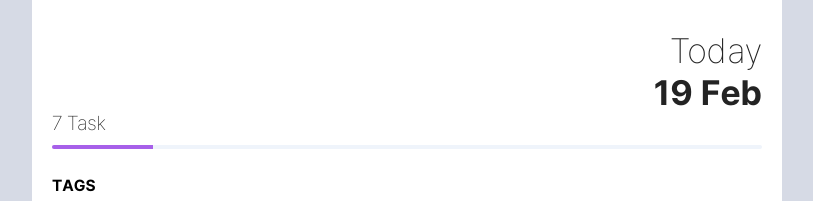
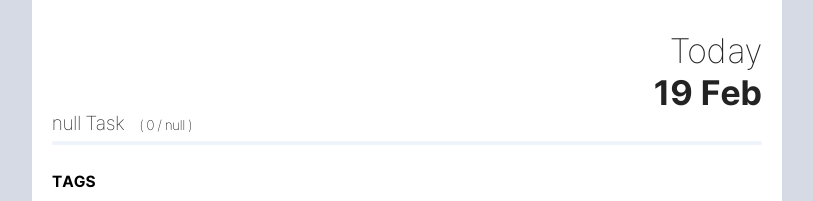
Before and after one commit to GomiLim/todo-list, a React (Create React App) app: page / in a window 1280 px wide. Shown: the top 201 px of the page, without its empty margins (233-1046 px from the left). Built offline with nearby package versions, Linux system fonts and the light colour scheme.

Commit message:
FEAT: Header에 실데이터값 적용하여 Progress bar 업데이트

```diff
--- a/src/assets/scss/containers/_header.scss
+++ b/src/assets/scss/containers/_header.scss
@@ -28,5 +28,14 @@
       color: $secondary-color-dark;
       margin-bottom: 10px;
     }
+    .progress-status {
+      font-size: 14px;
+      @include fontfamily($font-weight-thin);
+      margin-left: 15px;
+    }
+
+    .progress {
+      margin-top: 5px;
+    }
   }
 }
--- a/src/components/Progress/index.tsx
+++ b/src/components/Progress/index.tsx
@@ -2,20 +2,24 @@ import React, { HTMLAttributes } from 'react';
 
 interface PropsProgress extends HTMLAttributes<HTMLDivElement> {
   label?: string | JSX.Element | JSX.Element[];
-  task: string[];
+  totalTodo: number;
+  completeTodo: number;
 }
 const Progress = (props: PropsProgress) => {
-  const { task, label, ...rest } = props;
+  const { totalTodo, completeTodo, label, ...rest } = props;
   return (
     <div {...rest}>
-      <label className="progress-label" htmlFor="task">
-        {label ? label : task.length}
-      </label>
+      <div>
+        <label className="progress-label" htmlFor="task">
+          {label ? label : totalTodo}
+        </label>
+        <span className="progress-status">{`( ${completeTodo} / ${totalTodo} )`}</span>
+      </div>
       <progress
         className="progress"
         id="task"
-        max={task.length * 10}
-        value={1 * 10}
+        max={totalTodo * 10}
+        value={completeTodo * 10}
       ></progress>
     </div>
   );
--- a/src/containers/Header/index.tsx
+++ b/src/containers/Header/index.tsx
@@ -1,18 +1,32 @@
 import React from 'react';
-import { Progress as TaskProgress, Today } from 'components';
+import { Progress as TodoProgress, Today } from 'components';
+import { TodoListInterface } from '../../models/index';
 
-const Header = () => {
-  const task = ['1', '2', '3', '4', '5', '6', '7'];
+const Header = (todoList: { todoList: TodoListInterface[] }) => {
   return (
     <div className="header-area">
       <div className="today-area">
         <p className="today-title">today</p>
         <Today timezoneFormat="dd m-contraction" />
       </div>
-      <TaskProgress
+      <TodoProgress
         className="task-progress-area"
-        label={`${task.length} Task`}
-        task={task}
+        label={`${
+          localStorage.getItem('todo-list') &&
+          JSON.parse(localStorage.getItem('todo-list') as string).length
+        }
+        Task`}
+        totalTodo={
+          localStorage.getItem('todo-list') &&
+          JSON.parse(localStorage.getItem('todo-list') as string).length
+        }
+        completeTodo={
+          todoList
+            ? todoList.todoList.filter(
+                (item: TodoListInterface) => item.isComplete
+              ).length
+            : 0
+        }
       />
     </div>
   );
--- a/src/pages/MainPage.tsx
+++ b/src/pages/MainPage.tsx
@@ -14,7 +14,7 @@ const MainPage = () => {
 
   return (
     <div className="main-page">
-      <Header />
+      <Header todoList={todoList} />
       <Tags
         tagList={tagList}
         setTagList={setTagList}
```
